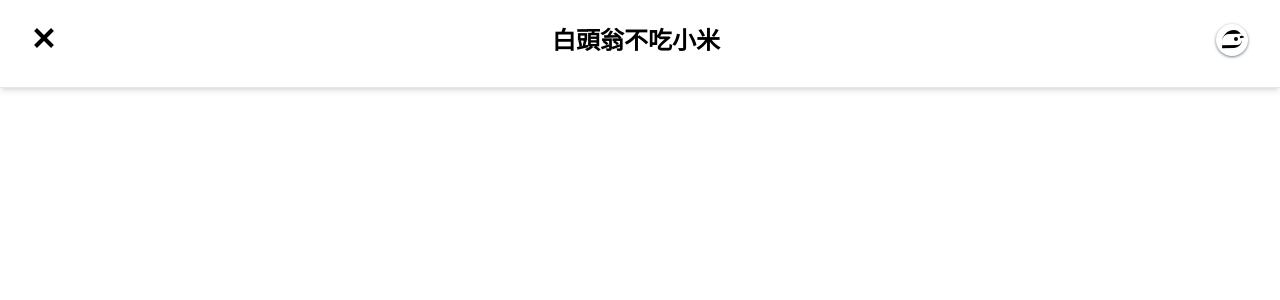
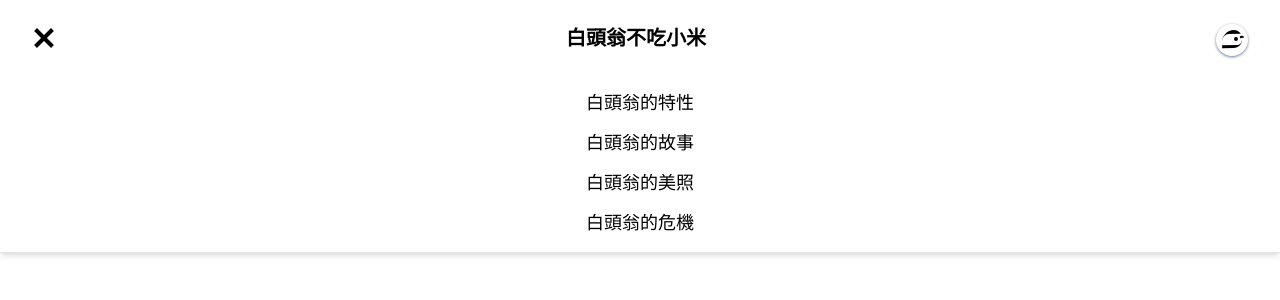
Before and after one commit to emil0519/nextjs_css_practice, a Next.js app: page / in a window 1280 px wide. Both pictures are taken after a click on the element 44 px from the left and 40 px from the top of the page. Shown: the top 300 px of the page. Built offline with nearby package versions, Linux system fonts and the light colour scheme.

Commit message:
feat: css transition of navbar & pass content as props for header

```diff
--- a/app/component/hamburger.tsx
+++ b/app/component/hamburger.tsx
@@ -3,7 +3,7 @@ export const Hamburger = ({
 }: {
   isOpen: boolean;
 }): React.ReactElement => (
-  <button className="flex flex-col justify-between h-6 w-6">
+  <button className="flex flex-col justify-between h-6 w-6 z-3">
     <div
       className={`h-1 w-full bg-black transition-all duration-200 ${isOpen && "transform translate-y-3 rotate-45"}`}
     ></div>
--- a/app/component/header.tsx
+++ b/app/component/header.tsx
@@ -3,16 +3,35 @@ import { useState } from "react";
 import { Hamburger } from "./hamburger";
 import { Logo } from "./logo";
 
-export const Header = (): React.ReactElement => {
-  const [isOpen, setIsopen] = useState<boolean>(false);
+interface PropsType {
+  title: string;
+  navItems: string[];
+}
+
+export const Header = ({ title, navItems }: PropsType): React.ReactElement => {
+  const [isOpen, setIsOpen] = useState<boolean>(false);
+
   return (
-    <nav className="bg-white h-16 border-b border-solid shadow-md w-full">
-      <div className="flex justify-between mt-6 mx-8">
-        <div onClick={() => setIsopen((prevState) => !prevState)}>
+    <nav
+      className={`${isOpen ? "max-h-[500px]" : "max-h-[40px]"} bg-white border-b border-solid shadow-md w-full transition-max-height duration-700 ease-in-out`}
+    >
+      <div className="flex justify-between mt-6 mx-8 pb-4">
+        <div onClick={() => setIsOpen((prevState) => !prevState)}>
           <Hamburger isOpen={isOpen} />
         </div>
-        <h1 className="text-2xl font-bold">白頭翁不吃小米</h1>
+        <h1 className="text-xl font-bold">{title}</h1>
         <Logo />
+      </div>
+      <div
+        className={`flex flex-col my-4 gap-3 transition-all duration-200 ease-in ${isOpen ? "opacity-100 pointer-events-auto" : "opacity-0 pointer-events-none"}`}
+      >
+        {navItems.map((nav) => (
+          <div className="flex justify-center items-center cursor-pointer text-lg hover:text-[#AA6666]">
+            <span className="hover:border-b-2 hover:border-b-solid hover:border-b-[#AA6666]">
+              {nav}
+            </span>
+          </div>
+        ))}
       </div>
     </nav>
   );
--- /dev/null
+++ b/app/constant.ts
@@ -0,0 +1,8 @@
+export const title = "白頭翁不吃小米";
+
+export const navItems = [
+  "白頭翁的特性",
+  "白頭翁的故事",
+  "白頭翁的美照",
+  "白頭翁的危機",
+];
--- a/app/page.tsx
+++ b/app/page.tsx
@@ -1,9 +1,10 @@
 import { Header } from "./component/header";
+import { title, navItems } from "./constant";
 
 export default function Home() {
   return (
     <main>
-      <Header />
+      <Header title={title} navItems={navItems} />
     </main>
   );
 }
```
Also changed, not shown: 1 other file (tests, documents, lock files or other folders).
